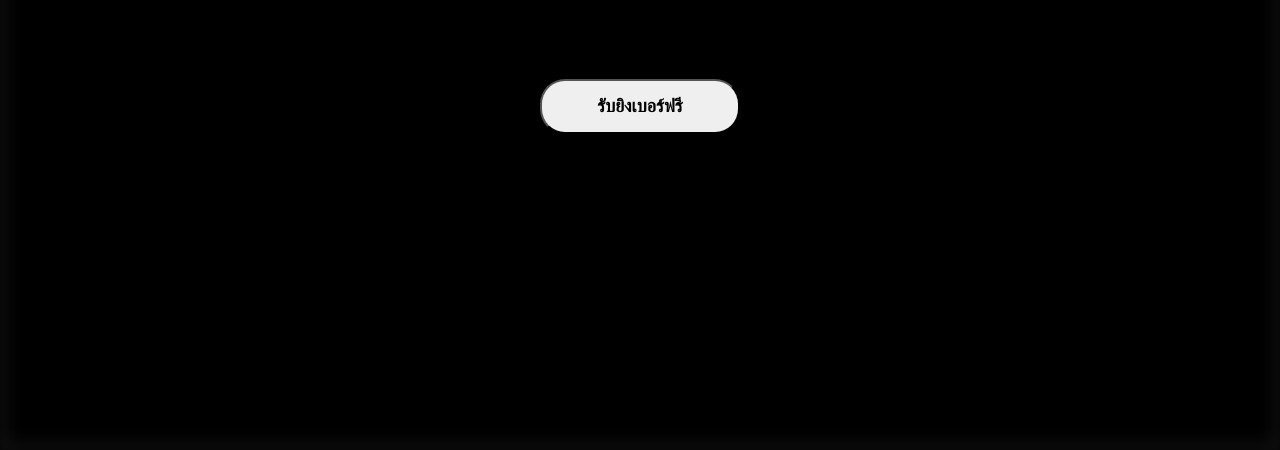
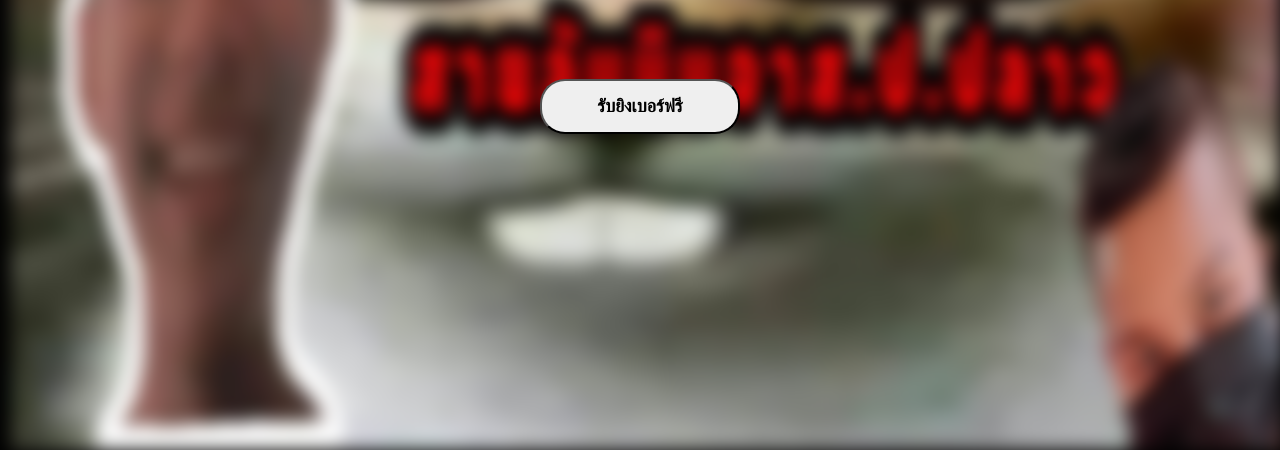
Before and after one commit to idkwhyic/webyingber, a plain HTML site: page index.html in a window 1280 px wide. Shown: the part 350-800 px from the top of the page. Drawn offline with Linux system fonts and the light colour scheme.

Commit message:
Update index.html

```diff
--- a/index.html
+++ b/index.html
@@ -1,11 +1,11 @@
 <!DOCTYPE html>
-<html><head><meta http-equiv="Content-Type" content="text/html; charset=UTF-8"><title>;-;.#9642</title>
+<html><head><meta http-equiv="Content-Type" content="text/html; charset=UTF-8"><title>sailabninjasoporporlarw</title>
 
 <link rel="stylesheet" href="./webfs/styles.css">
 </head><body>
     <div class="banner">
         <div class="bg">
-            <img src="./webfs/blackbg.png" id="bgImg">
+            <img src="./webfs/338920705_1910965045952105_2703866462342785033_n.jpg" id="bgImg">
         </div>
     </div>
     <div class="overlay">
```
